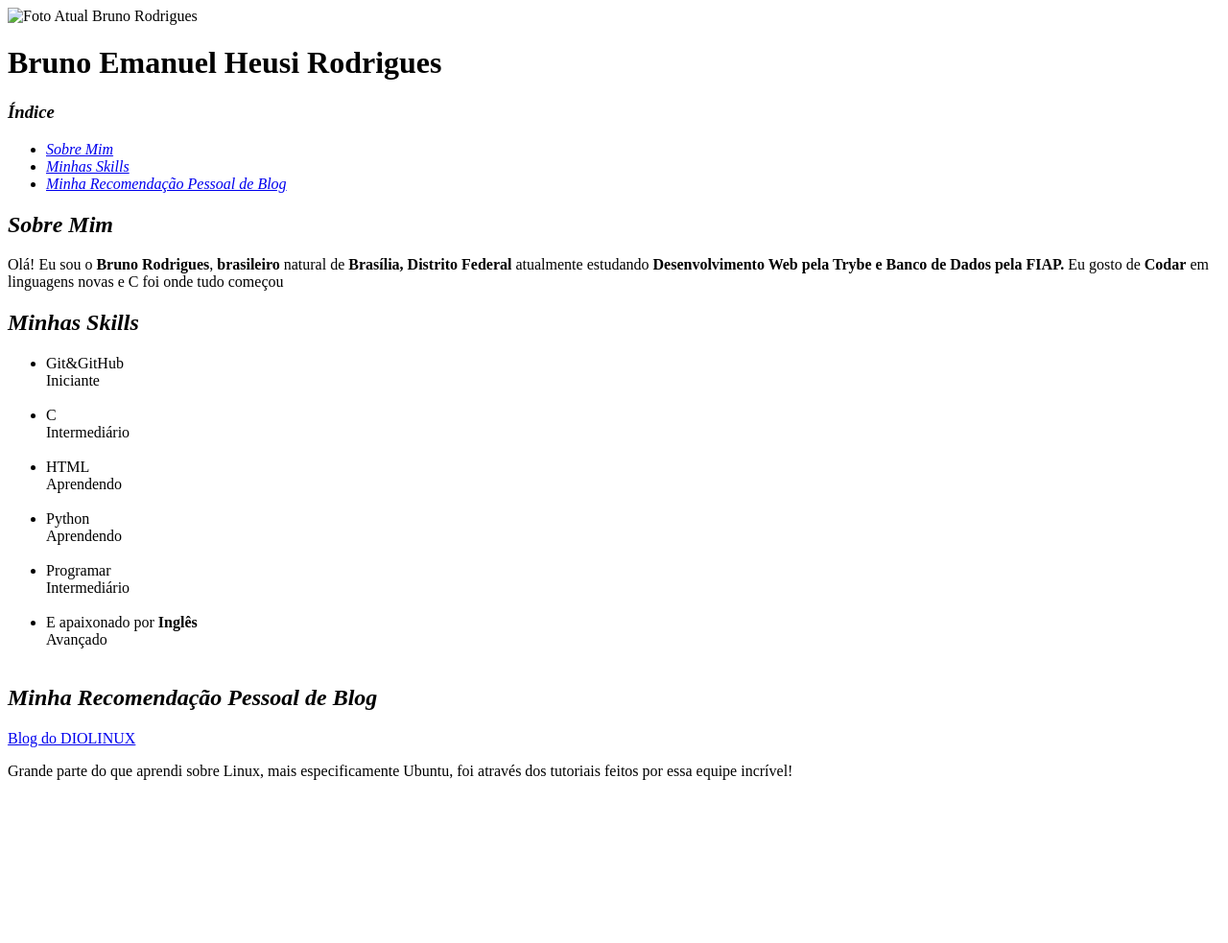
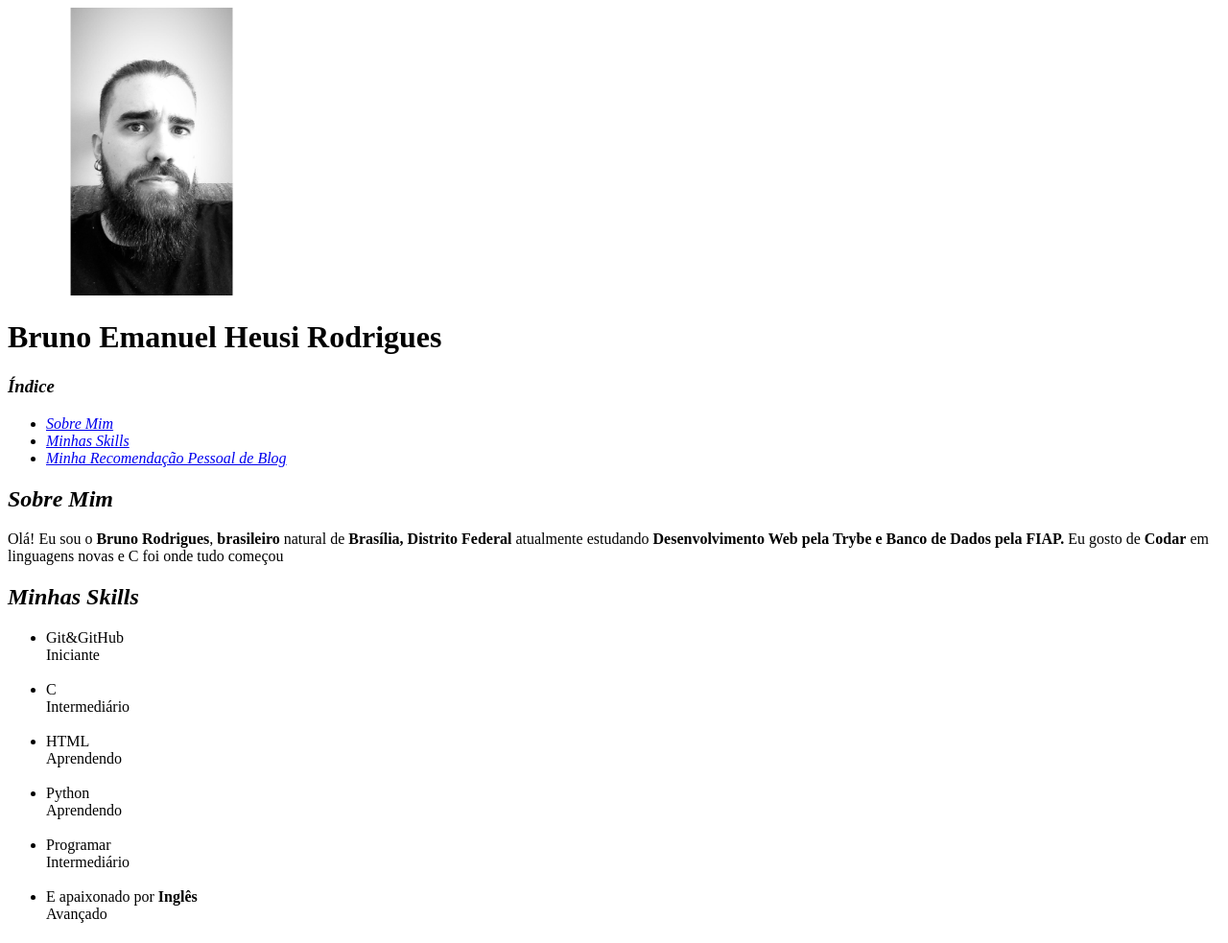
Before and after one commit to brunoeheurod/brunoeheurod.github.io, a plain HTML site: page index.html in a window 1280 px wide. Shown: the top 983 px of the page at 96% size. Drawn offline with Linux system fonts and the light colour scheme.

Commit message:
Foto adicionada

```diff
--- a/index.html
+++ b/index.html
@@ -9,7 +9,7 @@
 </head>
 
 <body>
-  <img id="Perfil" src="" alt="Foto Atual Bruno Rodrigues">
+  <img id="Perfil" src="FotoAtual.jpeg" alt="Foto Atual Bruno Rodrigues" width="300px">
   <h1>Bruno Emanuel Heusi Rodrigues</h1>
 
   <h3><em>Índice</em> </h3>
@@ -20,8 +20,8 @@
 
   </ul>
 
-  <a id="s1">
-    <h2><em>Sobre Mim </em> </h2>
+
+  <h2 id="s1"><em>Sobre Mim </em> </h2>
   <p>Olá! Eu sou o
     <strong>Bruno Rodrigues</strong>,
     <strong>brasileiro</strong>
@@ -32,8 +32,8 @@
     Eu gosto de
     <strong>Codar</strong> em linguagens novas e C foi onde tudo começou
   </p>
-    <a id="s2">
-      <h2><em>Minhas Skills</em> </h2>
+
+  <h2 id="s2"><em>Minhas Skills</em> </h2>
   <ul>
     <li>Git&GitHub
       <br>Iniciante<br><br>
@@ -56,8 +56,8 @@
       <br>Avançado<br><br>
     </li>
   </ul>
-      <a id="s3">
-        <h2><em>Minha Recomendação Pessoal de Blog</em> </h2>
+
+  <h2 id="s3"><em>Minha Recomendação Pessoal de Blog</em> </h2>
   <a href="https://diolinux.com.br/editorial" target="_blank">Blog do DIOLINUX</a>
   <p>Grande parte do que aprendi sobre Linux,
     mais especificamente Ubuntu, foi através dos tutoriais feitos
```
Also changed, not shown: FotoAtual.jpeg (added). Lines whose indentation alone changed are shown as unchanged.
